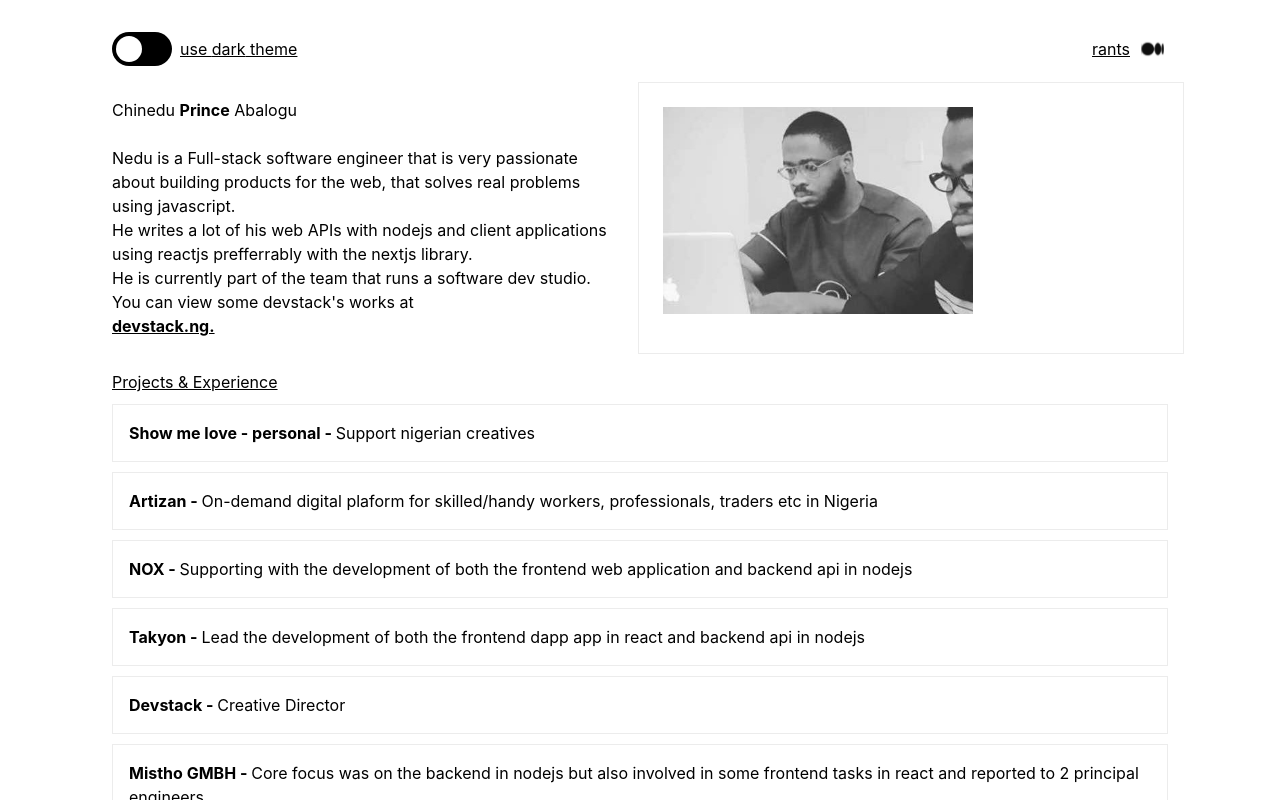
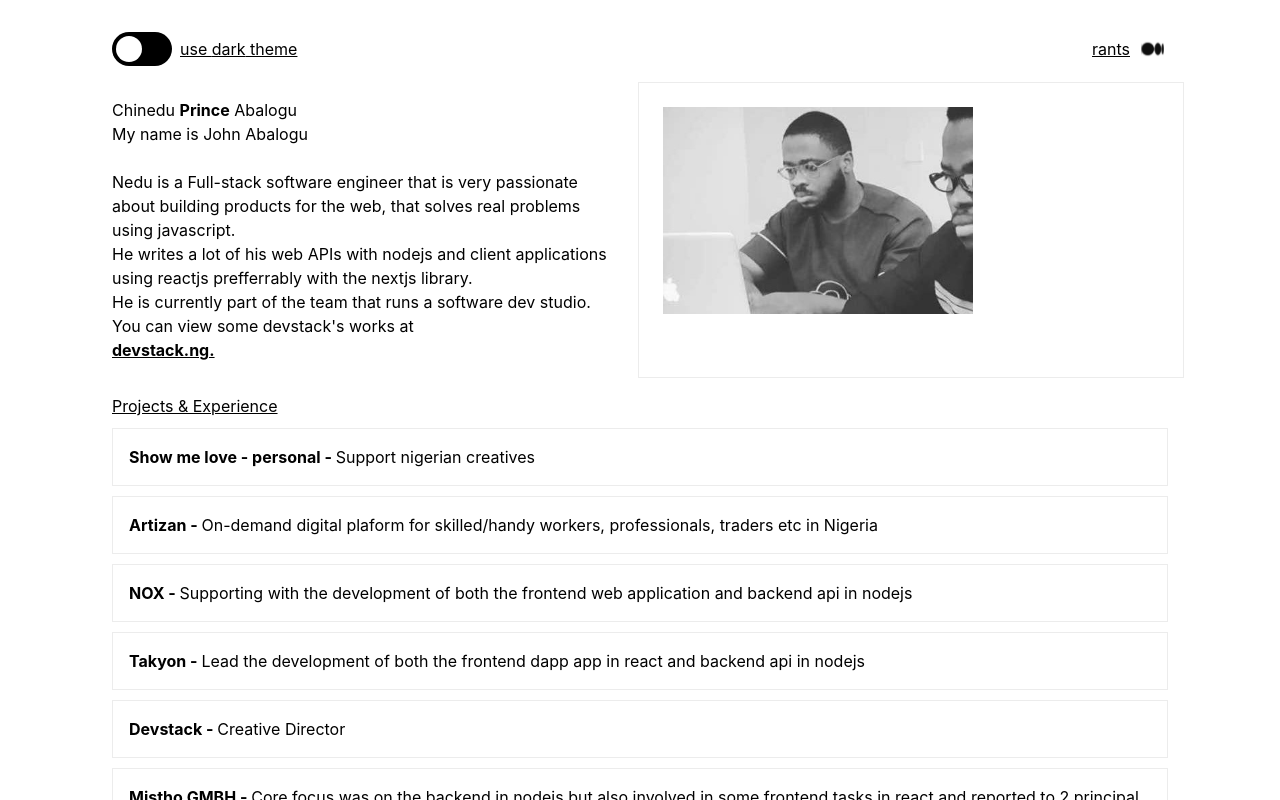
Before and after one commit to ninjamovesonly/mywebsite, a Next.js app: page / in a window 1280 px wide. Shown: the top 800 px of the page. Built offline with nearby package versions, Linux system fonts and the light colour scheme.

Commit message:
first comment line14

```diff
--- a/components/cover-letter.tsx
+++ b/components/cover-letter.tsx
@@ -11,6 +11,7 @@ export default function CoverLetter() {
       <p>
         Chinedu <b>Prince</b> Abalogu
       </p>
+      <p>My name is John Abalogu</p>
       <br />
       {coverLetter.split('\n').map((str: string) => (
         <p key={str}>{str}</p>
```
